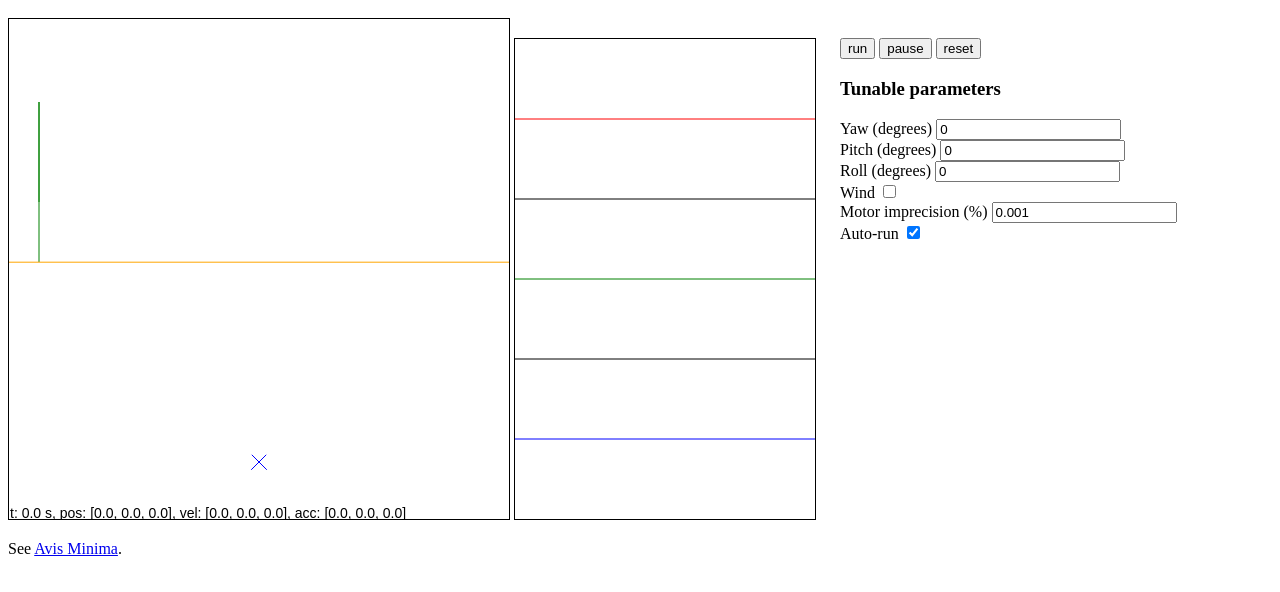
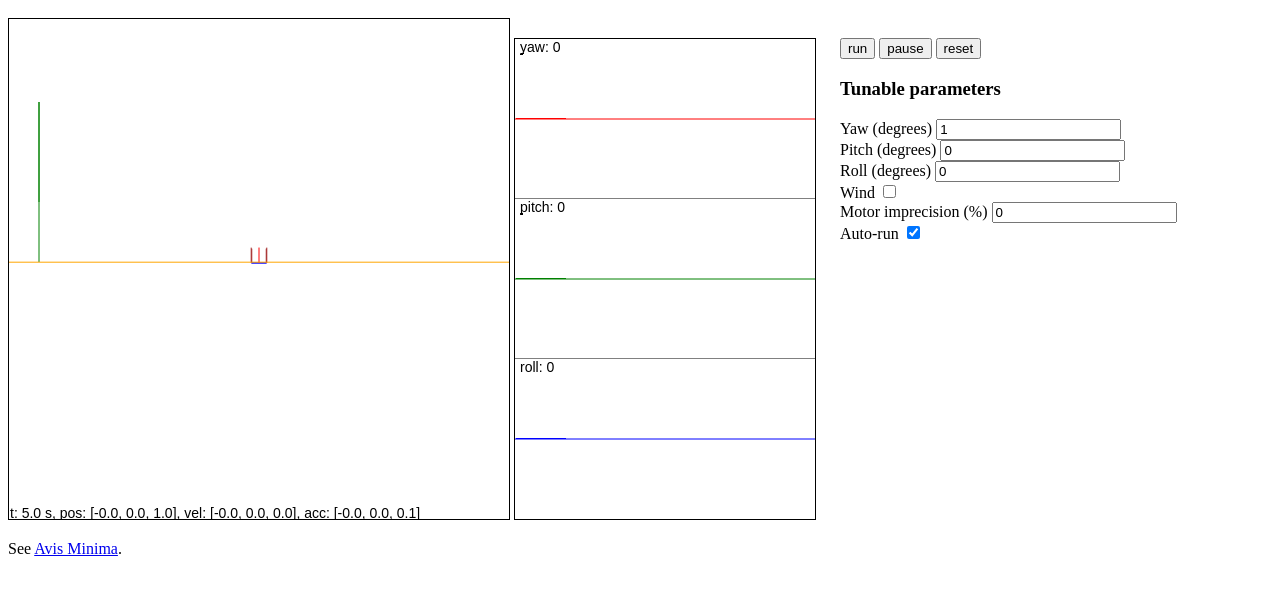
Before and after one commit to alexfernandez/diffusion-simulator, a plain HTML site: page quadcopter/index.html in a window 1280 px wide. Shown: the part 48-640 px from the top of the page. Drawn offline with Linux system fonts and the light colour scheme.

Commit message:
Implement double PID controller

```diff
--- a/quadcopter/drone.js
+++ b/quadcopter/drone.js
@@ -215,21 +215,23 @@ class DragComputer {
 	}
 }
 
-const heightPidWeights = [1, 0, 4]
-const anglePidWeights = [0.0001, 0, 0.0001]
+const heightPidWeightsSpeed = [1, 0, 0]
+const heightPidWeightsAccel = [1, 0, 0]
+const anglePidWeightsSpeed = [0.01, 0, 0]
+const anglePidWeightsAccel = [0.01, 0, 0]
 
 class Propulsion {
 	constructor(drone, heightTarget, yawTarget, pitchTarget, rollTarget) {
 		this.drone = drone
-		this.heightComputer = new PidComputer(heightTarget, heightPidWeights)
-
-		this.yawComputer = new PidComputer(yawTarget, anglePidWeights)
-		this.pitchComputer = new PidComputer(pitchTarget, anglePidWeights)
-		this.rollComputer = new PidComputer(rollTarget, anglePidWeights)
+		this.heightComputer = new DoublePidComputer(heightTarget, heightPidWeightsSpeed, heightPidWeightsAccel)
+		this.yawComputer = new DoublePidComputer(yawTarget, anglePidWeightsSpeed, anglePidWeightsAccel)
+		this.pitchComputer = new PidComputer(pitchTarget, anglePidWeightsSpeed)
+		this.rollComputer = new PidComputer(rollTarget, anglePidWeightsSpeed)
 	}
 
 	computeForces(dt) {
 		const pwms = this.computePwms(dt)
+		console.log(pwms)
 		return pwms.map(pwm => this.convertPwmToThrust(pwm))
 	}
 
@@ -279,25 +281,57 @@ class Propulsion {
 	}
 }
 
+class DoublePidComputer {
+	speedComputer
+	accelComputer
+
+	constructor(setPoint, speedWeights, accelWeights) {
+		this.speedComputer = new PidComputer(setPoint, speedWeights)
+		this.accelComputer = new PidComputer(0, accelWeights)
+	}
+
+	computeDoublePid(accelerated, dt) {
+		const targetSpeed = this.speedComputer.computePid(accelerated.distance, dt)
+		this.accelComputer.setPoint = targetSpeed
+		const accel = this.accelComputer.computePid(accelerated.speed, dt)
+		return accel
+	}
+
+	display() {
+		console.log(`Display double computer:`)
+		this.speedComputer.display()
+		this.accelComputer.display()
+	}
+}
+
 class PidComputer {
-	pidWeights = [0, 0, 0]
+	weights = [0, 0, 0]
 	totalError = 0
 	lastError = 0
 	setPoint = 0
+	lastVariable
+	lastComputed = 0
 
 	constructor(setPoint, weights) {
 		this.setPoint = setPoint
-		this.pidWeights = weights
+		this.weights = weights
 	}
 
-	computePid(processVariable) {
+	computePid(processVariable, dt) {
+		this.lastVariable = processVariable
 		const error = this.setPoint - processVariable
 		const proportional = error
 		this.totalError += error
-		const integral = this.totalError
-		const derivative = error - this.lastError
+		const integral = this.totalError * dt
+		const derivative = (error - this.lastError) / dt
 		this.lastError = error
-		return proportional * this.pidWeights[0] + integral * this.pidWeights[1] + derivative * this.pidWeights[2]
+		const computed = proportional * this.weights[0] + integral * this.weights[1] + derivative * this.weights[2]
+		this.lastComputed = computed
+		return computed
+	}
+
+	display() {
+		console.log(`variable: ${this.lastVariable} -> ${this.setPoint}, computed: ${this.lastComputed}`)
 	}
 }
 
--- a/quadcopter/index.html
+++ b/quadcopter/index.html
@@ -26,7 +26,7 @@
       <button id="reset" type="button">reset</button>
 		<h3>Tunable parameters</h3>
       <label for="particles">Yaw (degrees)</label>
-      <input type="number" id="yaw" value="0">
+      <input type="number" id="yaw" value="1">
       <br>
       <label for="speed">Pitch (degrees)</label>
       <input type="number" id="pitch" value="0">
@@ -38,7 +38,7 @@
       <input type="checkbox" id="wind">
       <br>
       <label for="motor-imprecision">Motor imprecision (%)</label>
-      <input type="number" id="motor-imprecision" value="0.001">
+      <input type="number" id="motor-imprecision" value="0">
       <br>
       <label for="autorun">Auto-run</label>
       <input type="checkbox" id="autorun" checked="true">
```
